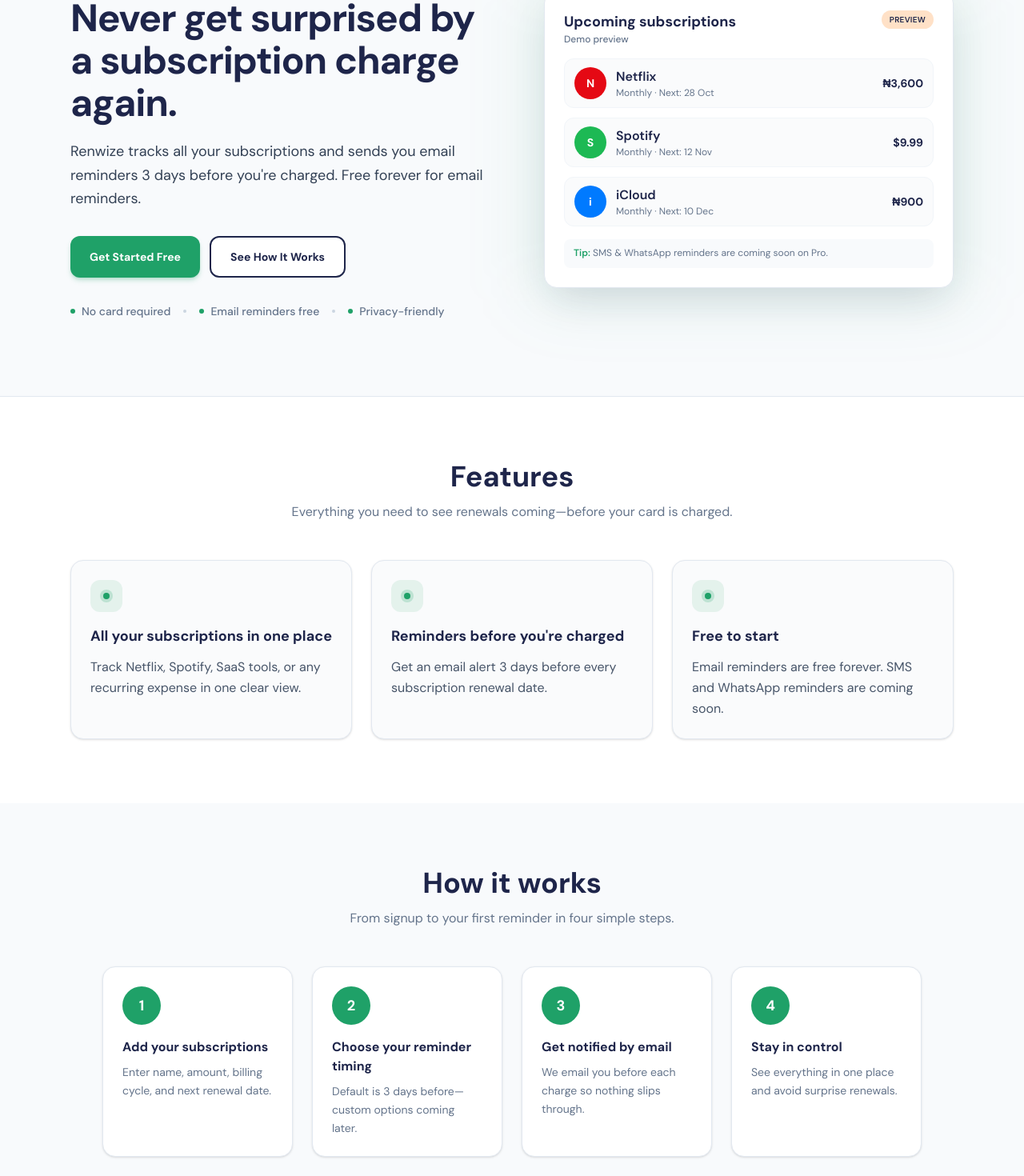
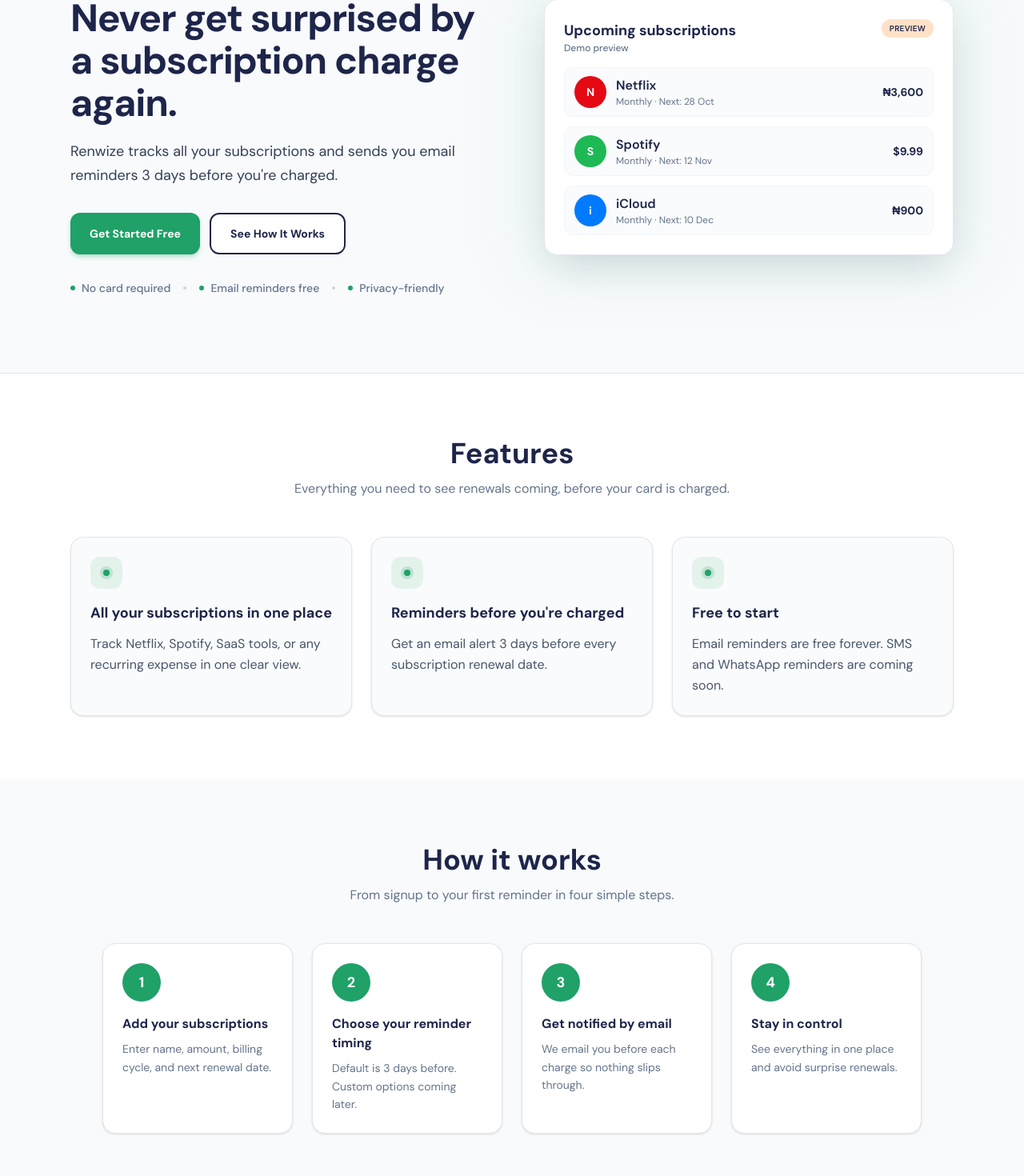
Before and after one commit to tobgbems/renwize, a Next.js app: page / in a window 1280 px wide. Shown: the part 200-1670 px from the top of the page at 80% size. Built offline with nearby package versions, Linux system fonts and the light colour scheme.

Commit message:
updated landing page copy and added open graph image

```diff
--- a/app/layout.js
+++ b/app/layout.js
@@ -12,6 +12,27 @@ export const metadata = {
   icons: {
     icon: "/favicon.svg",
   },
+  openGraph: {
+    title: "Renwize — Smart Subscription Tracker",
+    description: "Track your subscriptions and get email reminders before you're charged. Works in Naira and USD.",
+    url: "https://www.renwize.com",
+    siteName: "Renwize",
+    images: [
+      {
+        url: "https://www.renwize.com/og-image.png",
+        width: 1200,
+        height: 630,
+        alt: "Renwize - Smart Subscription Tracker",
+      },
+    ],
+    type: "website",
+  },
+  twitter: {
+    card: "summary_large_image",
+    title: "Renwize — Smart Subscription Tracker",
+    description: "Track your subscriptions and get email reminders before you're charged.",
+    images: ["https://www.renwize.com/og-image.png"],
+  },
 };
 
 export default function RootLayout({ children }) {
--- a/components/FaqSection.js
+++ b/components/FaqSection.js
@@ -9,7 +9,7 @@ const faqs = [
   },
   {
     q: "Do I need to add my subscriptions manually?",
-    a: "Yes. You add each subscription yourself—name, amount, renewal date, and billing cycle—so you always know what is on your list and stay in control.",
+    a: "Yes. You add each subscription yourself: name, amount, renewal date, and billing cycle, so you always know what is on your list and stay in control.",
   },
   {
     q: "How far in advance will I be reminded?",
@@ -21,7 +21,7 @@ const faqs = [
   },
   {
     q: "Is my data private?",
-    a: "We only store what you enter to run reminders. We do not sell your data, and we do not connect to your bank in Stage 1.",
+    a: "We only store what you enter to run reminders. We do not sell your data, and we do not connect to your bank at this time.",
   },
 ];
 
--- a/components/HeroPreviewCard.js
+++ b/components/HeroPreviewCard.js
@@ -65,10 +65,7 @@ export default function HeroPreviewCard() {
           ))}
         </ul>
 
-        <p className="mt-4 rounded-lg bg-[#F8FAFC] px-3 py-2 text-xs leading-relaxed text-[#64748B]">
-          <span className="font-semibold text-[#1FA168]">Tip:</span> SMS &amp; WhatsApp reminders
-          are coming soon on Pro.
-        </p>
+
       </div>
     </div>
   );
--- a/components/LandingPage.js
+++ b/components/LandingPage.js
@@ -28,7 +28,7 @@ const howItWorksSteps = [
   {
     step: 2,
     title: "Choose your reminder timing",
-    description: "Default is 3 days before—custom options coming later.",
+    description: "Default is 3 days before. Custom options coming later.",
   },
   {
     step: 3,
@@ -102,7 +102,7 @@ export default function LandingPage() {
               </h1>
               <p className="mt-5 text-lg leading-relaxed text-[#334155]">
                 Renwize tracks all your subscriptions and sends you email reminders 3 days before
-                you&apos;re charged. Free forever for email reminders.
+                you&apos;re charged.
               </p>
               <div className="mt-8 flex flex-wrap gap-3">
                 <Link
@@ -149,7 +149,7 @@ export default function LandingPage() {
             <div className="mx-auto max-w-2xl text-center">
               <h2 className="text-3xl font-bold text-[#1E254A] sm:text-4xl">Features</h2>
               <p className="mt-3 text-[#64748B]">
-                Everything you need to see renewals coming—before your card is charged.
+                Everything you need to see renewals coming, before your card is charged.
               </p>
             </div>
             <div className="mt-12 grid gap-6 md:grid-cols-3">
```
Also changed, not shown: public/og-image.png (added), 1 other file (tests, documents, lock files or other folders).
